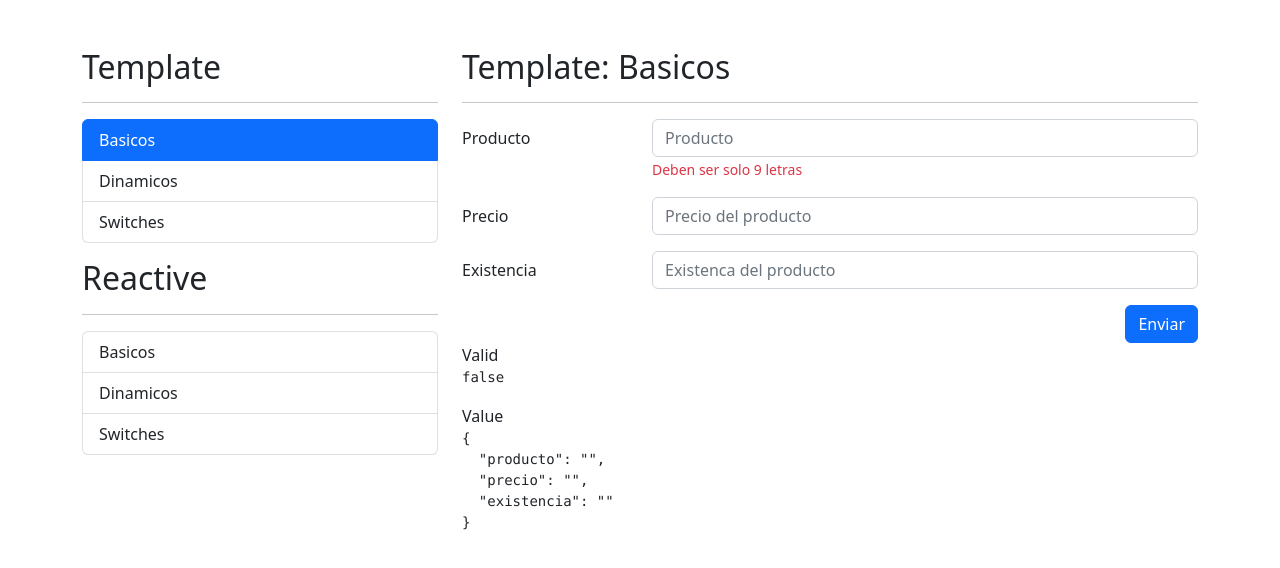
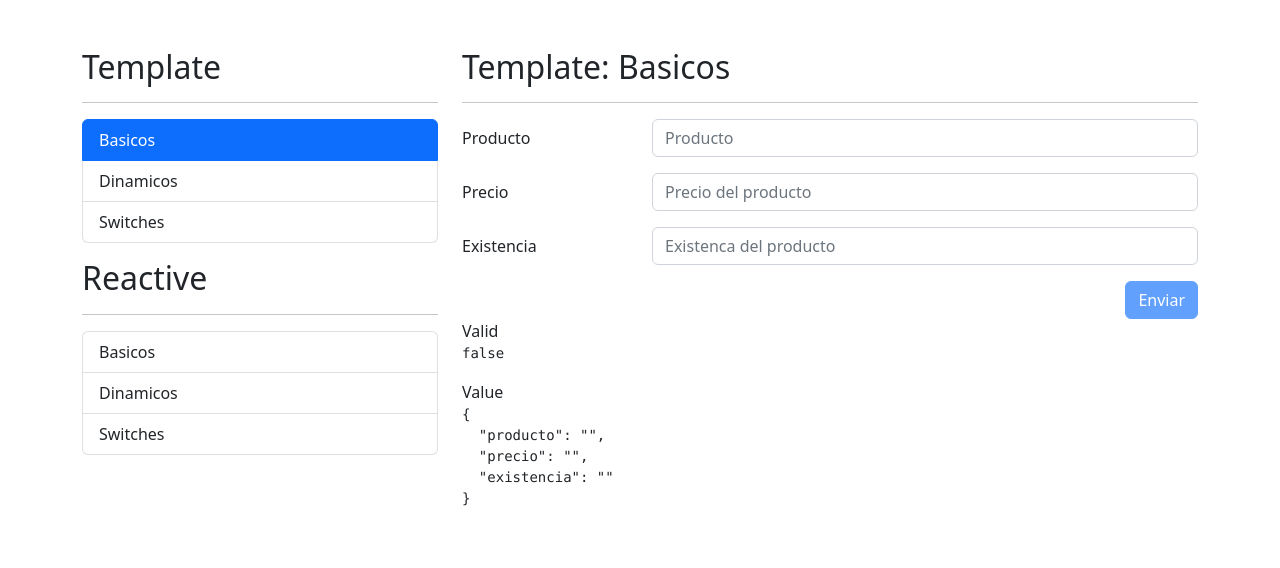
Before and after one commit to vargas0912/formulariosApp, an Angular app: page /template/basicos in a window 1280 px wide. Shown: the top 568 px of the page. Built offline with nearby package versions, Linux system fonts and the light colour scheme.

Commit message:
Add validation numbers

```diff
--- a/src/app/template/basicos/basicos.component.html
+++ b/src/app/template/basicos/basicos.component.html
@@ -15,8 +15,12 @@
             name="producto"
             autocomplete="off"
             required
+            minlength="3"
           >
-          <span class="form-text text-danger">Deben ser solo 9 letras</span>
+          <span class="form-text text-danger"
+            *ngIf="nameValid()">
+            Deben ser solo 9 letras
+          </span>
         </div>
       </div>
 
@@ -31,6 +35,10 @@
             name="precio"
             required
           >
+          <span class="form-text text-danger"
+            *ngIf="precioValid()">
+            El precio debe ser mayor a 0
+          </span>
         </div>
       </div>
 
@@ -51,7 +59,9 @@
 
       <div class="row">
         <div class="col">
-          <button type="submit" class="btn btn-primary float-end">
+          <button type="submit"
+            [disabled]="myForm.invalid"
+            class="btn btn-primary float-end">
               Enviar
           </button>
 
--- a/src/app/template/basicos/basicos.component.ts
+++ b/src/app/template/basicos/basicos.component.ts
@@ -1,4 +1,4 @@
-import { Component, OnInit } from '@angular/core';
+import { Component, OnInit, ViewChild } from '@angular/core';
 import { NgForm } from '@angular/forms';
 
 @Component({
@@ -7,9 +7,21 @@ import { NgForm } from '@angular/forms';
 })
 export class BasicosComponent implements OnInit {
 
+  @ViewChild('myForm') myForm!: NgForm;
+
   constructor() { }
 
   ngOnInit() {
+  }
+
+
+  nameValid(): boolean {
+    return this.myForm?.controls['producto']?.invalid &&
+      this.myForm?.controls['producto']?.touched;
+  }
+
+  precioValid(): boolean {
+    return this.myForm?.controls['precio']?.value < 1 && this.myForm?.controls['precio']?.touched;
   }
 
   save(myForm: NgForm){
```
